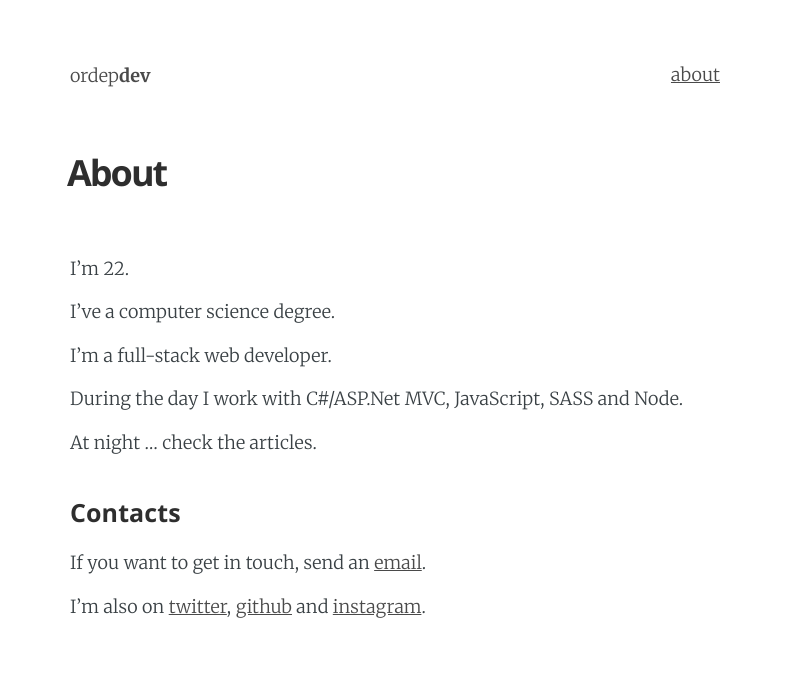
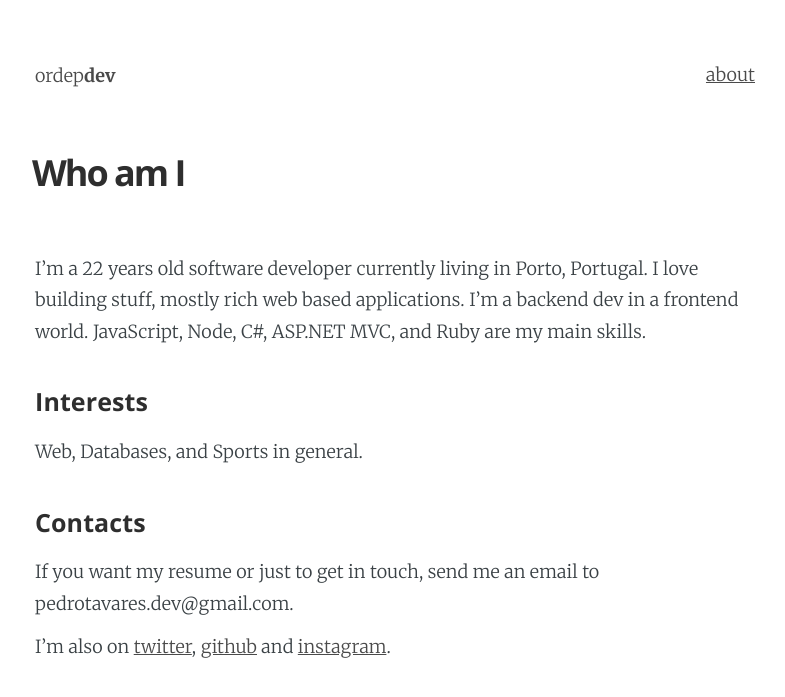
Before and after one commit to ordepdev/ordepdev.github.io, a Jekyll site: the page built from about.md, in a window 1280 px wide. Shown: the top 697 px of the page, without its empty margins (245-1030 px from the left). Built offline with Jekyll 4.4.1, drawn with Linux system fonts in a browser that asks for light colours; Markdown is read by kramdown in place of the engine named in the settings.

```diff
--- a/_sass/_variables.scss
+++ b/_sass/_variables.scss
@@ -1,3 +1,3 @@
-$width-content: 650px;
+$width-content: 720px;
 
 $color-grey: #9EABB3;
--- a/about.md
+++ b/about.md
@@ -1,25 +1,20 @@
 ---
 layout: page
-title: About
+title: Who am I
 ---
 
-I'm 22.
+I'm a 22 years old software developer currently living in Porto, Portugal. I love building stuff, mostly rich web based applications. I'm a backend dev in a frontend world. JavaScript, Node, C#, ASP.NET MVC, and Ruby are my main skills.
 
-I've a computer science degree.
+#### Interests
 
-I'm a full-stack web developer.
-
-During the day I work with C#/ASP.Net MVC, JavaScript, SASS and Node.
-
-At night ... check the articles.
+Web, Databases, and Sports in general.
 
 #### Contacts
 
-If you want to get in touch, send an [email][email].
+If you want my resume or just to get in touch, send me an email to pedrotavares.dev@gmail.com.
 
 I'm also on [twitter][twitter], [github][github] and [instagram][instagram].
 
 [twitter]:    https://twitter.com/gonka29
 [github]:     https://github.com/ordepdev
 [instagram]:  https://instagram.com/gonka29
-[email]:      mailto:pedrotavares.dev@gmail.com
```
Also changed, not shown: _layouts/post.html (+3 -18 lines), _posts/2014-11-13-first-publish-to-npm.markdown (added, +49 -0 lines), _drafts/discovering-meteor.markdown (added), _drafts/repository-pattern-csharp.markdown (added), assets/images/livescores.png (added), 8 other files.
